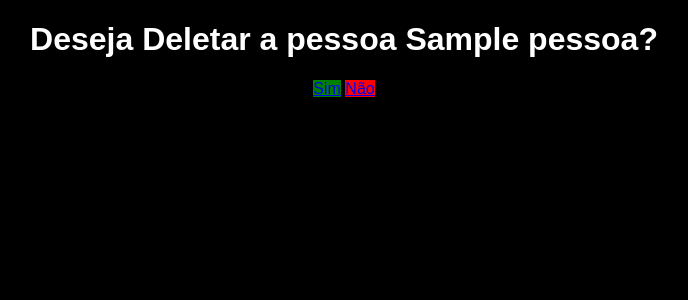
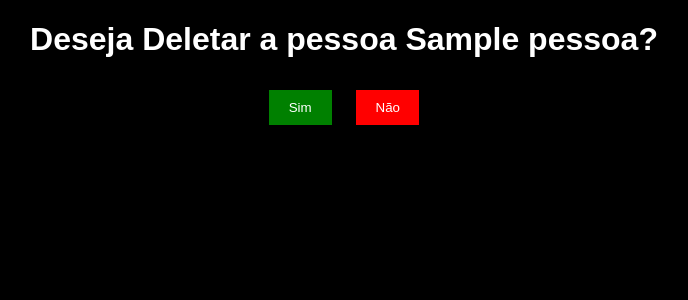
Before and after one commit to luisgfleite/Projeto-Django, a Django app: page /appone/apagar/1 in a window 1280 px wide. Shown: the top 300 px of the page, without its empty margins (296-984 px from the left). Run offline with Django 5.2, Linux system fonts and the light colour scheme; tables that the repository leaves empty hold one stand-in row (values such as "Sample post").

Commit message:
Update confirm_page.html

```diff
--- a/appone/templates/appone/confirm_page.html
+++ b/appone/templates/appone/confirm_page.html
@@ -16,13 +16,26 @@ input {
     border-radius: 24px;
     text-align: center;
 }
+
+button {
+    border: 0px;
+    color: #fff;
+    width: 5%;
+    transition: transform 0.5s ease-in-out;
+    margin: 10px;
+    padding: 10px;
+}
+
+button:hover {
+    transform: scale(1.2);
+}
     </style>
 </head>
 <body>
     <center>
         <h1>Deseja Deletar a pessoa {{ pessoa.nome }}?</h1>
-        <a style="background-color: green;" href="{% url 'apagar_pessoa' pessoa.id %}?delete_key=KASDJLAKSDJLKASJDLASJDLKAJSKDJALKSJDKLAJ">Sim</a>
-        <a style="background-color: red;" href="{% url 'listar_pessoas' %}">Não</a>
+        <a href="{% url 'apagar_pessoa' pessoa.id %}?delete_key=KASDJLAKSDJLKASJDLASJDLKAJSKDJALKSJDKLAJ"><button style="background-color: green;">Sim</button></a>
+        <a href="{% url 'listar_pessoas' %}"><button style="background-color: red;">Não</button></a>
     </center>
 </body>
 </html>
```
